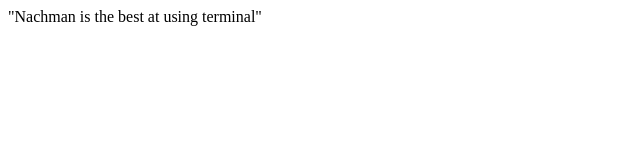
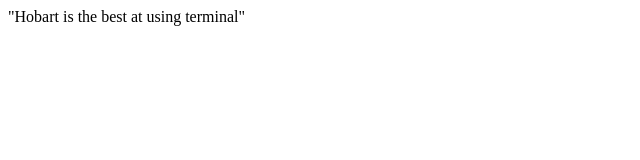
Before and after one commit to JaredNachman/Github-Ping-Pong-Activity, a plain HTML site: page index.html in a window 1280 px wide. Shown: the full height of the page, 0-640 px from the left. Drawn offline with Linux system fonts and the light colour scheme.

Commit message:
Refactor: Delete "Nachman" Add "Hobart"

```diff
--- a/index.html
+++ b/index.html
@@ -5,7 +5,7 @@
 		  <meta name="viewport" content="width=device-width, initial-scale=1">
       <title>Ping-Pong Activity</title>
     </head>
-"Nachman is the best at using terminal"
+"Hobart is the best at using terminal"
     <body>
 
     </body>
```
